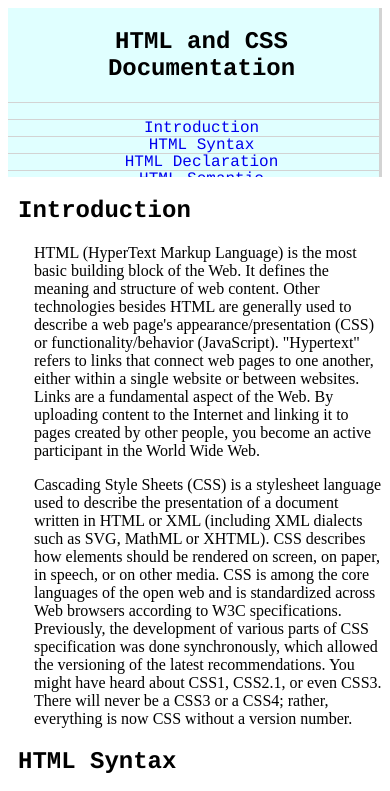
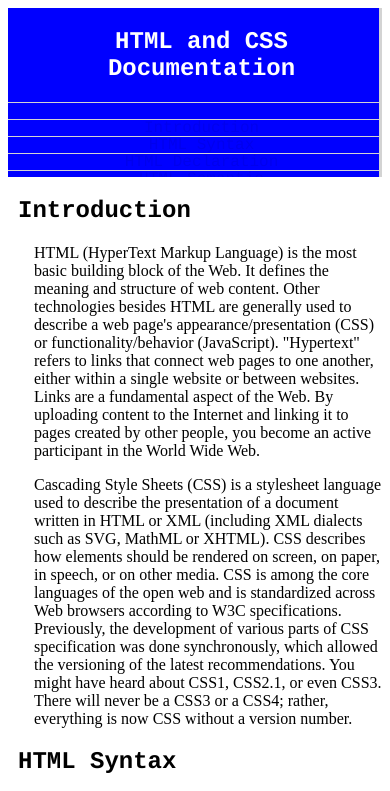
Before and after one commit to AppolinFotso/Technical-doc-page, a plain HTML site: page index.html in a window 390 px wide. Shown: the top 791 px of the page. Drawn offline with Linux system fonts and the light colour scheme.

Commit message:
changed nav for small screen
changed the background to blue and the text colour to white.

```diff
--- a/styles.css
+++ b/styles.css
@@ -88,7 +88,8 @@ margin-left: 0px;
 position: relative;
 text-align: center;
 overflow: scroll;
-  background-color: lightcyan;
+background-color: blue;
+ color: white;
 }
 
 .nav-link {
```
